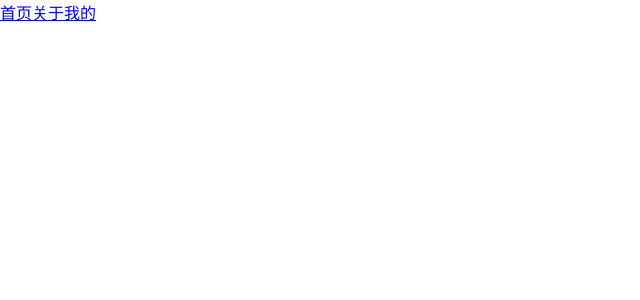
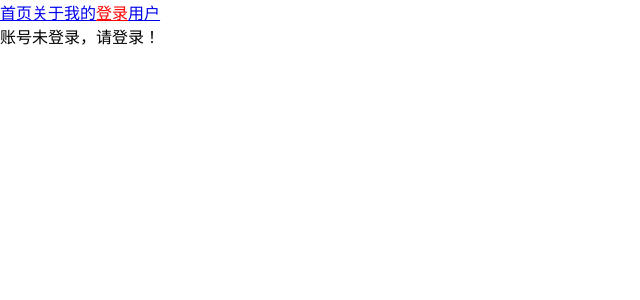
Before and after one commit to SmileYang966/React-study-demo, a React (Create React App) app: page /Login in a window 1280 px wide. Before the commit this address had no page. Shown: the top 300 px of the page, without its empty margins (0-640 px from the left). Built offline with nearby package versions, Linux system fonts and the light colour scheme.

Commit message:
React-route v6版本中重定向用Navigate修改为Redirect

```diff
--- a/src/source/20-react-router的使用/index.js
+++ b/src/source/20-react-router的使用/index.js
@@ -4,6 +4,9 @@ import Home from './pages/Home'
 import Mine from './pages/Mine'
 import { BrowserRouter, Route, Link, HashRouter, Routes, NavLink } from 'react-router-dom'
 import './App.css'
+import NoMatch from './pages/NoMatch'
+import Login from './pages/Login'
+import User from './pages/User'
 
 export default class index extends PureComponent {
   render() {
@@ -36,11 +39,17 @@ export default class index extends PureComponent {
           <NavLink to="/">首页</NavLink>
           <NavLink to="/About">关于</NavLink>
           <NavLink to="/Mine">我的</NavLink>
+          <NavLink to="/Login">登录</NavLink>
+          <NavLink to="/User">用户</NavLink>
 
+          {/* 使用Routes来包含所有的Route，默认只匹配一个 */}
           <Routes>
             <Route exact path="/" Component={Home}/>
             <Route path="/About" Component={About}/>
             <Route path="/Mine" Component={Mine}/>
+            <Route path='/Login' Component={Login}/>
+            <Route path='/User' Component={User}/>
+            <Route Component={NoMatch}/>
           </Routes>
         </BrowserRouter>
       </div>
--- /dev/null
+++ b/src/source/20-react-router的使用/pages/Login.js
@@ -0,0 +1,12 @@
+import React, { PureComponent } from 'react'
+
+export default class Login extends PureComponent {
+
+  render() {
+    return  (
+      <div>
+        账号未登录，请登录！
+      </div>
+    )
+  }
+}
--- /dev/null
+++ b/src/source/20-react-router的使用/pages/NoMatch.js
@@ -0,0 +1,9 @@
+import React, { PureComponent } from 'react'
+
+export default class NoMatch extends PureComponent {
+  render() {
+    return (
+      <div>NoMatch</div>
+    )
+  }
+}
--- /dev/null
+++ b/src/source/20-react-router的使用/pages/User.js
@@ -0,0 +1,25 @@
+import React, { PureComponent } from 'react'
+import { Navigate } from 'react-router-dom';
+
+
+export default class User extends PureComponent {
+  constructor(props){
+    super(props);
+    this.state = {
+      isLogin : false
+    }
+  }
+
+  render() {
+    return this.state.isLogin ?
+      (
+        <div>
+        <h2>User</h2>
+        <h2>用户名:EvanYang</h2>
+      </div>
+      )
+      :
+      // React-route v6版本中， Redirect已经修改为Navigate
+      <Navigate to={'/Login'}/>
+  }
+}
```
